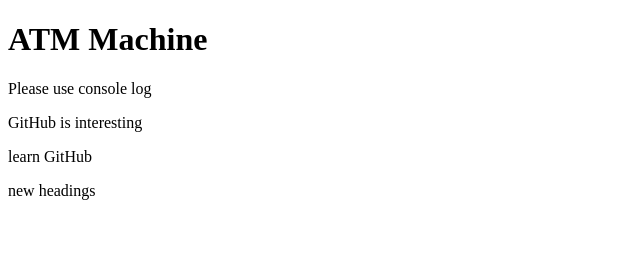
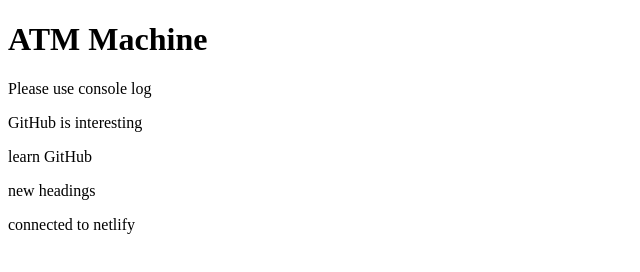
Before and after one commit to jazzz2019/my-first-repo, a plain HTML site: page index.html in a window 1280 px wide. Shown: the whole page, without its empty margins (0-640 px from the left). Drawn offline with Linux system fonts and the light colour scheme.

Commit message:
added new p

```diff
--- a/index.html
+++ b/index.html
@@ -15,6 +15,7 @@
     <p>GitHub is interesting</p>
     <p>learn GitHub</p>
     <p> new headings</p>
+    <p>connected to netlify</p>
 </body>
 
 </html>
```
